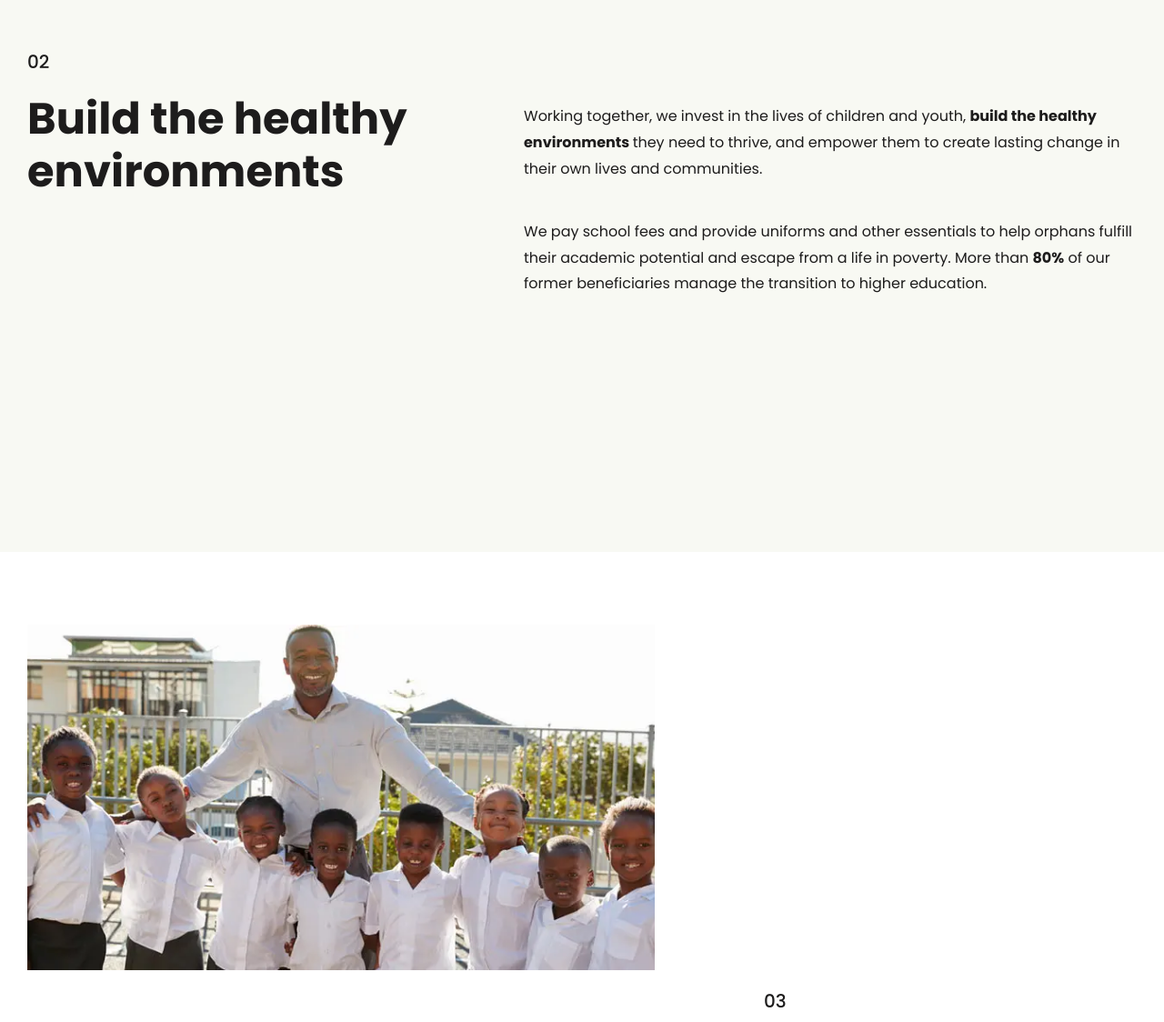
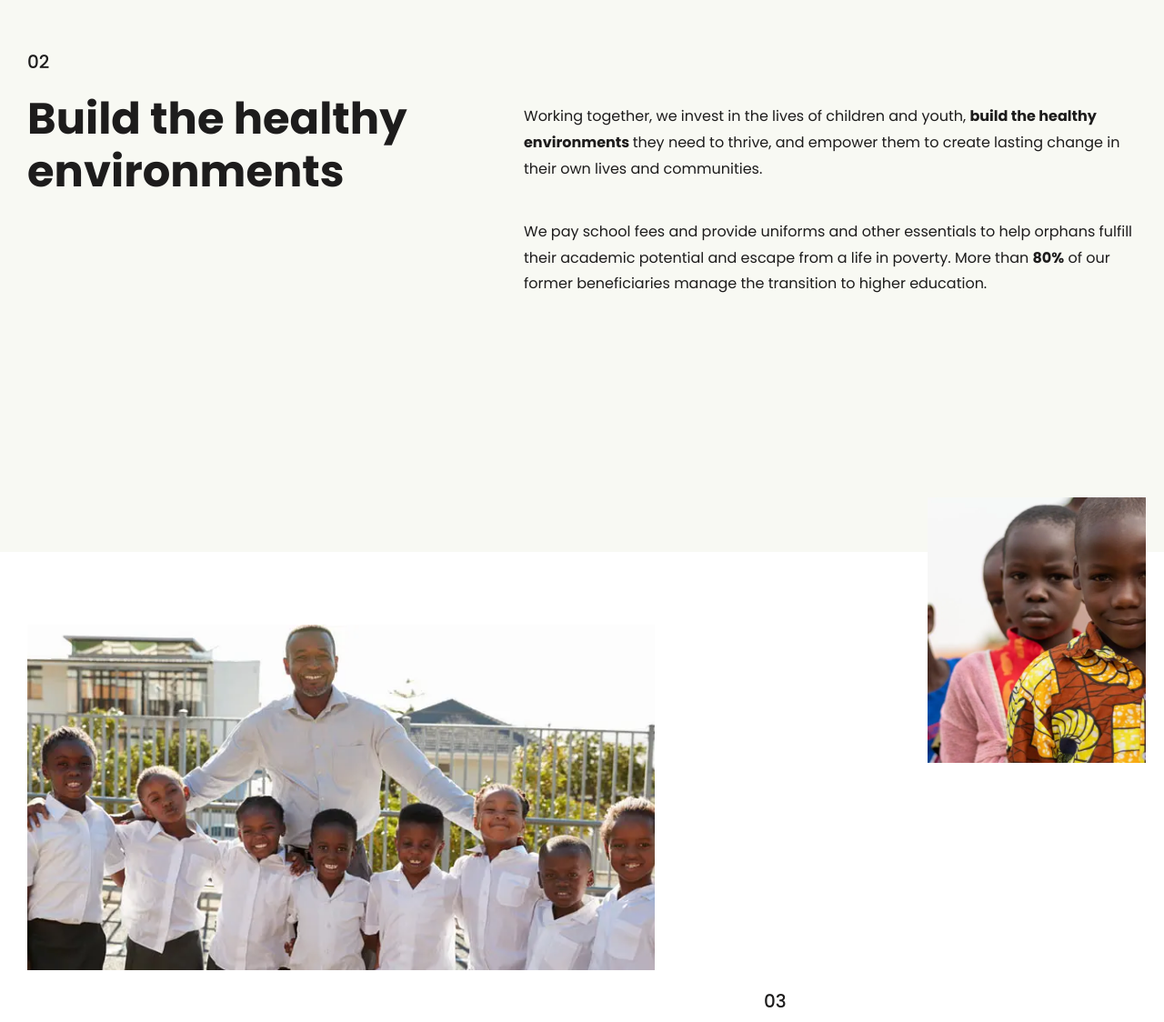
Before and after one commit to Shouryya-Manna/Caridad, a Next.js app: page /what-we-do in a window 1280 px wide. Shown: the part 1364-2488 px from the top of the page at 91% size. Built offline with nearby package versions, Linux system fonts and the light colour scheme.

Commit message:
UI fixed

```diff
--- a/src/components/WhatWeDo/Section03.tsx
+++ b/src/components/WhatWeDo/Section03.tsx
@@ -1,6 +1,8 @@
+import Image from "next/image";
+
 export default function Section03() {
   return (
-    <section className="max-w-8xl w-full px-7.5 lg:py-60 my-20 bg-[#F8F9F3]">
+    <section className="max-w-8xl w-full px-7.5 lg:py-60 my-20 bg-[#F8F9F3] relative">
       <div className="flex flex-col lg:flex-row md:flex-row gap-25">
         <div className="lg:basis-[45%]">
           <h2 className="mb-5 text-tertiary text-xl font-medium">
@@ -33,6 +35,16 @@ export default function Section03() {
           </p>
         </div>
       </div>
+
+      <div className="absolute -bottom-80 right-5 w-60 h-[380px]">
+        <Image
+          src="/What-We-Do/Wwd05.webp"
+          alt=""
+          width={520}
+          height={380}
+          className="object-contain"
+        />
+      </div>
     </section>
   );
 }
```
